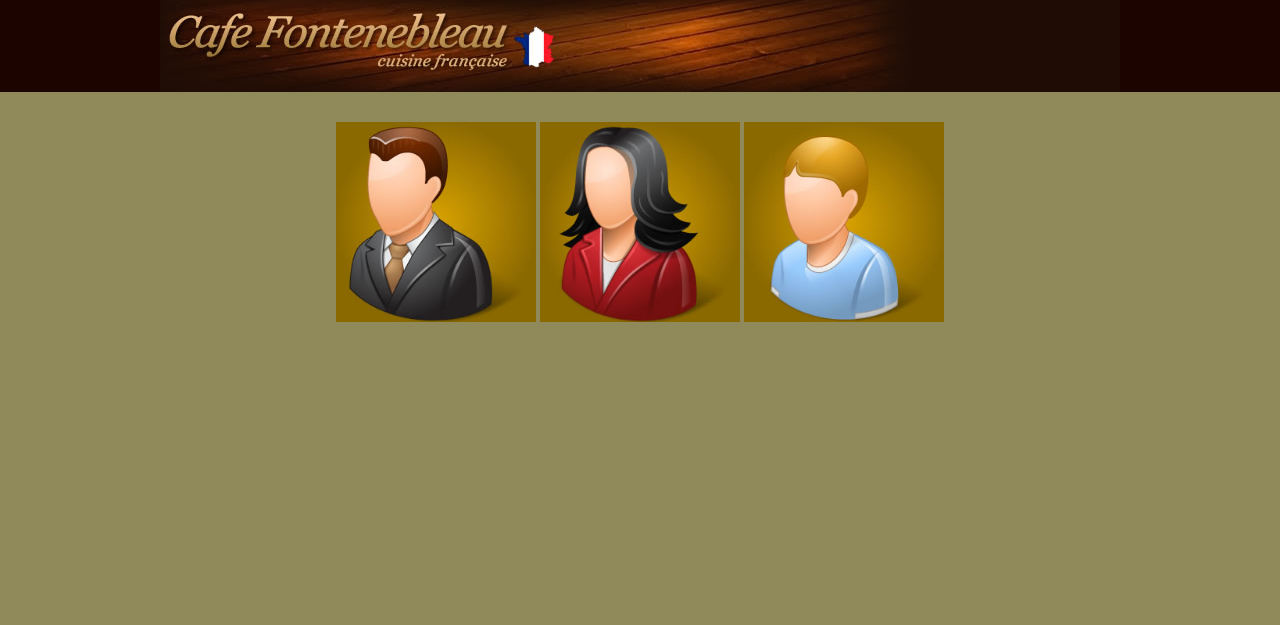
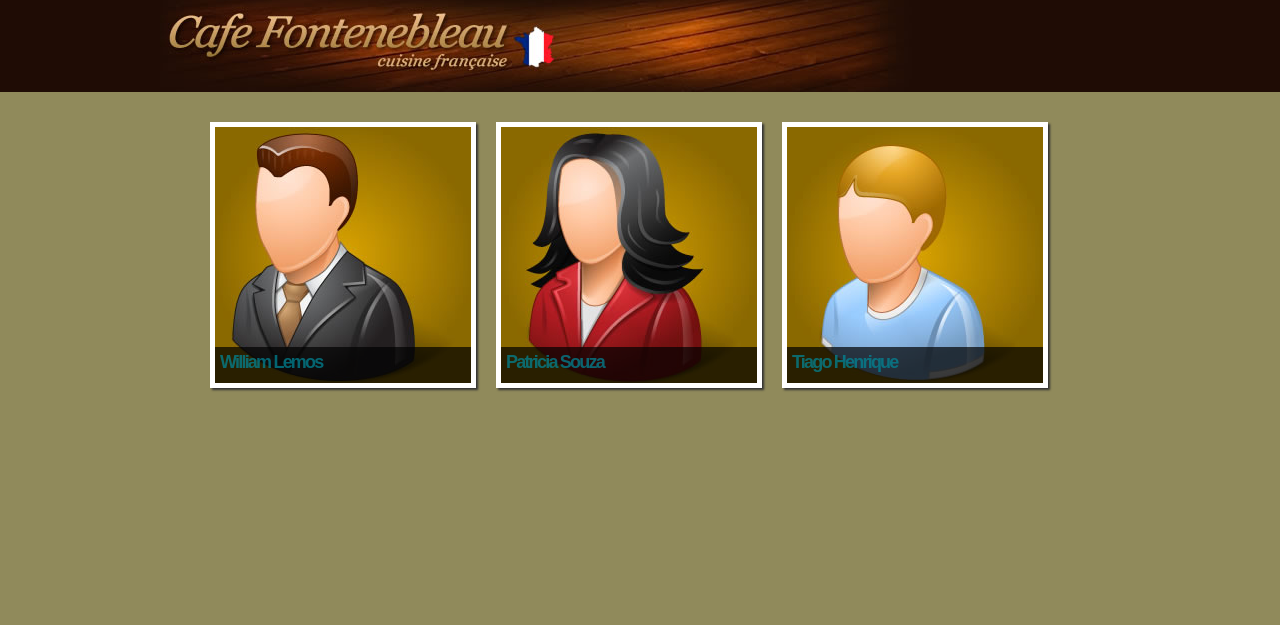
Before and after one commit to pedroccorrea/css3-avancado-udemy, a plain HTML site: page unidade03/ex01_transitions.html in a window 1280 px wide. Drawn offline with Linux system fonts and the light colour scheme.

Commit message:
Update ex01_transitions.html

```diff
--- a/unidade03/ex01_transitions.html
+++ b/unidade03/ex01_transitions.html
@@ -6,7 +6,7 @@
     <meta name="viewport" content="width=device-width, initial-scale=1.0">
     <title>Curso de CSS - Transitions</title>
     <style>
-        *{
+        body {
             margin: 0;
             padding: 0;
         }
@@ -20,36 +20,131 @@
             height: 92px;
             margin-right: auto;
             margin-left: auto;
-            background-color: #1C0501;
+            background-color: #1F0C05;
             background-image: url("../_img/topo.jpg");
             background-position: center;
             background-repeat: no-repeat;
         }
 
-        main {
+        #janela {
             width: 860px;
-            margin: 0 auto;
-            text-align: center;
+            height: 500px;
+            margin-top: 30px;
+            margin-right: auto;
+            margin-left: auto;
         }
 
-        .thumb {
-            margin-top: 30px;
-            display: inline-block;
+        .palestrante {
+            position: relative;
+            float:left;
+            width: 256px;
+            height: 256px;
+            border: 5px solid white;
+            background-color: #1A1A1A;
+            box-shadow:2px 2px 2px #333;
+            margin: 0 20px 50px 0;
         }
 
-        .thumb img {
-            width: 200px;
-            border: 20px black;
+        .foto {
+            position: absolute;
+            top: 0;
+            left: 0;
+            width: 256px;
+            height: 256px;
+            z-index: 1;
+            /*clip:rect(0 256px 256px 0);*/
+            clip-path: inset(0);
+        }
+
+        .texto {
+            position: absolute;
+            top: 220px;
+            left: 0;
+            width: 246px;
+            height: 256px;
+            background-color: rgba(0, 0, 0, 0.7);
+            z-index: 2;
+            padding: 5px;
+
+            cursor: pointer;
+
+            transition: all 0.5s ease-out;
+        }
+
+        .texto:hover {
+            top: 100px;
+        }
+
+        h3 {
+            font-family: 'PT Mono', sans-serif;
+            font-size: 18px;
+            color: #008B9C;
+            letter-spacing: -0.1em;
+            margin: 0;
+            opacity: 0.7;
+        }
+
+        p {
+            font-family: "Trebuchet MS", Arial, Helvetica, sans-serif;
+            font-size: 14px;
+            color: white;
+            line-height: 150%;
+        }
+
+        .azul {
+            color: #008B9C;
         }
     </style>
 </head>
 <body>
     <header></header>
     <main>
-        <section class="thumb">
-            <img src="images/personagem1.jpg" alt="Foto ilustrativa">
-            <img src="images/personagem2.jpg" alt="Foto ilustrativa">
-            <img src="images/personagem3.jpg" alt="Foto ilustrativa">
+        <section id="janela">
+            <div class="palestrante">
+                <div class="foto">
+                    <img src="images/personagem1.jpg" alt="Foto ilustrativa">
+
+                    <div class="texto">
+                        <h3>William Lemos</h3>
+                        <p>
+                            Mestre em Gastronomia pela facultade UFRS com a especialidade em carnes. Lidera equipe do Tomo 1 na Argentina.
+                            <br>
+                            <span class="azul">@williammedia</span>
+                        </p>
+                    </div>
+                </div>
+            </div>
+
+            <div class="palestrante">
+                <div class="foto">
+                    <img src="images/personagem2.jpg" alt="Foto ilustrativa">
+
+                    <div class="texto">
+                        <h3>Patricia Souza</h3>
+                        <p>
+                            É coordenadora dos cursos de pós-graduação em Gastronomia de Sourbone - Paris e chefe do Hippopotamus.
+                            <br>
+                            <span class="azul">@patriciamedia</span>
+                        </p>
+                    </div>
+                </div>
+            </div>
+
+            <div class="palestrante">
+                <div class="foto">
+                    <img src="images/personagem3.jpg" alt="Foto ilustrativa">
+                    <div class="texto">
+                        <h3>Tiago Henrique</h3>
+                        <p>
+                            Barista derenome, coordena o curso de intinerante em todo Brasil.
+                            Mestre em Gastronomia pela USP e Doutor em Harvard.
+                            <br>
+                            <span class="azul">@tiagomedia</span>
+                        </p>
+                    </div>
+                </div>
+            </div>
+
 
         </section>
     </main>
```
